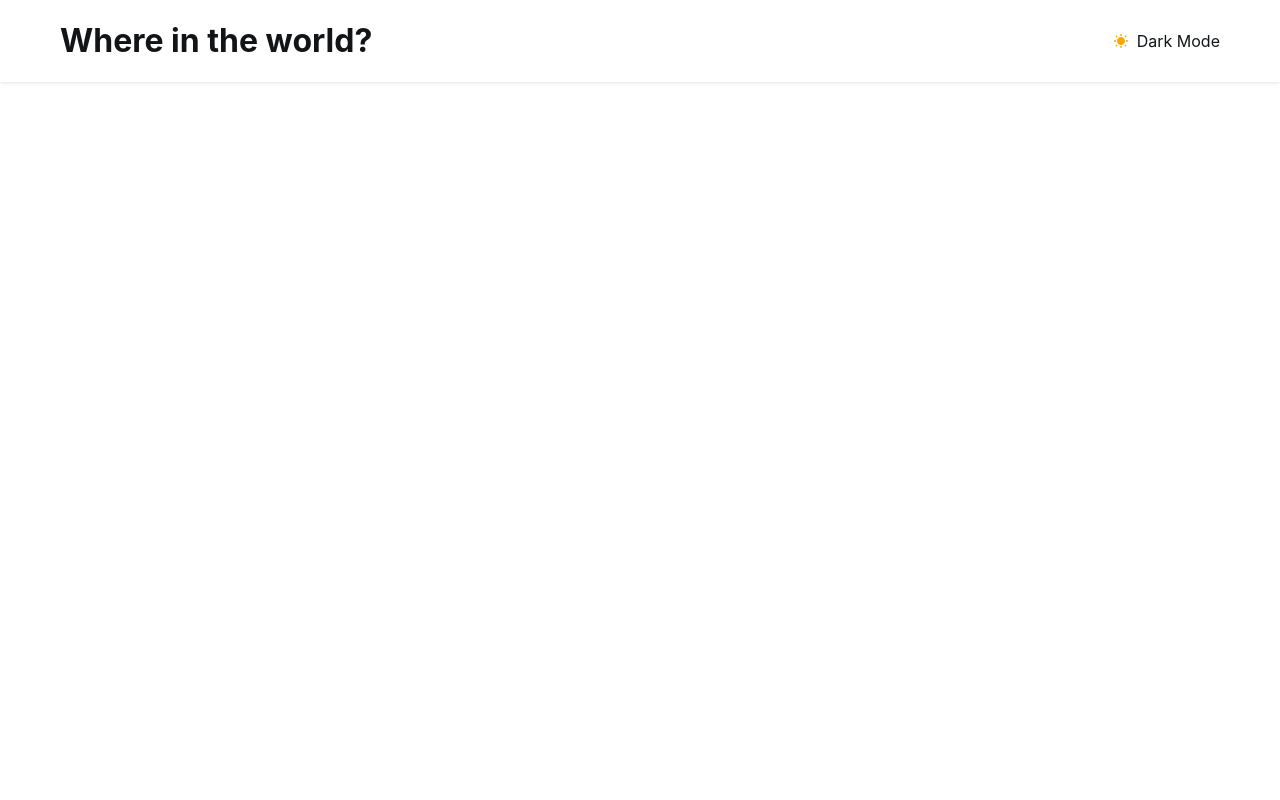
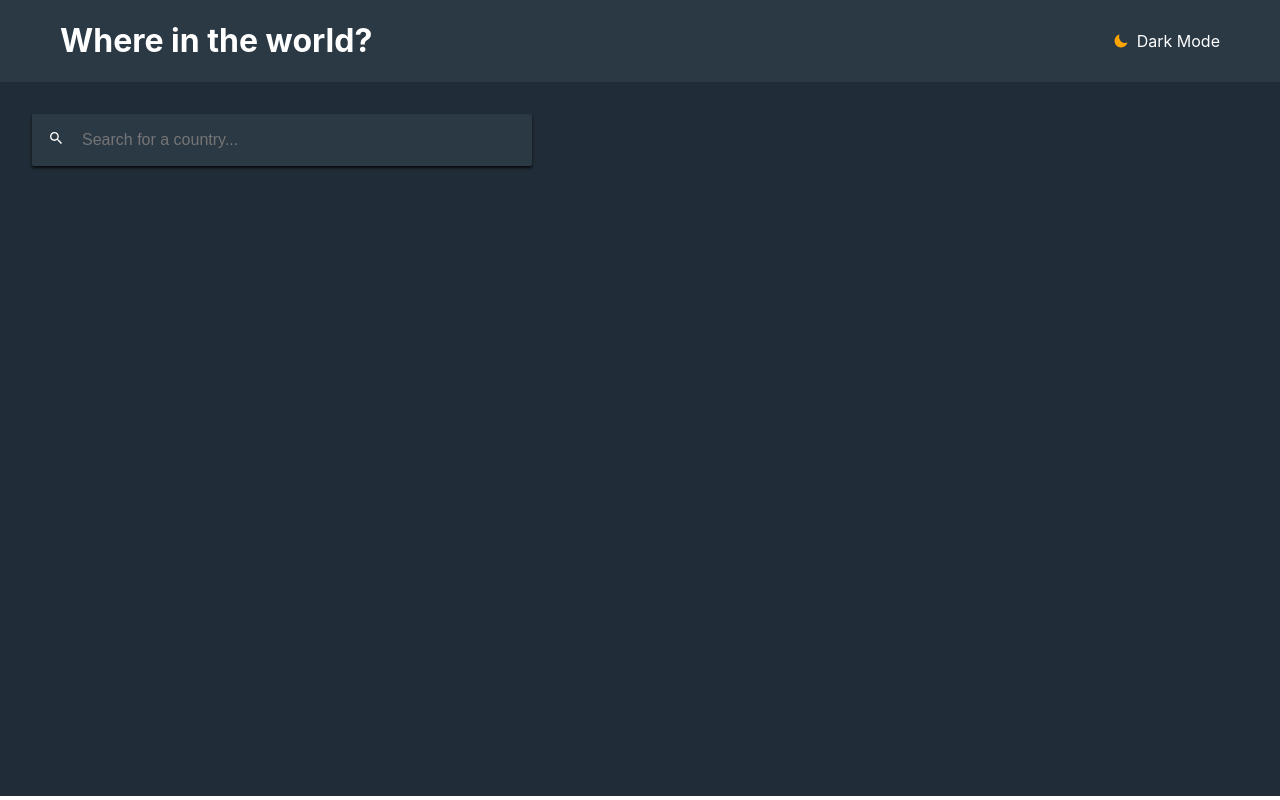
Before and after one commit to TishG/rest-countries-api, a React (Create React App) app: page / in a window 1280 px wide. Built offline with nearby package versions, Linux system fonts and the light colour scheme; no server answers.

Commit message:
add search component

```diff
--- a/src/App.css
+++ b/src/App.css
@@ -1,38 +1,5 @@
-.App {
-  text-align: center;
+.App main {
+  padding: 2em;
+  /* background-color: orange; */
+  height: calc(100vh - 85.38px);
 }
-
-.App-logo {
-  height: 40vmin;
-  pointer-events: none;
-}
-
-@media (prefers-reduced-motion: no-preference) {
-  .App-logo {
-    animation: App-logo-spin infinite 20s linear;
-  }
-}
-
-.App-header {
-  background-color: #282c34;
-  min-height: 100vh;
-  display: flex;
-  flex-direction: column;
-  align-items: center;
-  justify-content: center;
-  font-size: calc(10px + 2vmin);
-  color: white;
-}
-
-.App-link {
-  color: #61dafb;
-}
-
-@keyframes App-logo-spin {
-  from {
-    transform: rotate(0deg);
-  }
-  to {
-    transform: rotate(360deg);
-  }
-}
--- a/src/App.js
+++ b/src/App.js
@@ -5,10 +5,26 @@ import { fetchCountries } from "./redux/actionCreators";
 
 //components
 import Header from "./components/Header";
+import Search from "./components/Search";
 
-const App = ({ loading, fetchCountries, countries }) => {
+// ### Neutral
+
+// - Dark Blue (Dark Mode Elements): hsl(209, 23%, 22%)
+// - Very Dark Blue (Dark Mode Background): hsl(207, 26%, 17%)
+// - Very Dark Blue (Light Mode Text): hsl(200, 15%, 8%)
+// - Dark Gray (Light Mode Input): hsl(0, 0%, 52%)
+// - Very Light Gray (Light Mode Background): hsl(0, 0%, 98%)
+// - White (Dark Mode Text & Light Mode Elements): hsl(0, 0%, 100%)
+
+const App = ({ loading, fetchCountries, countries, mode }) => {
   console.log(loading);
   console.log(countries);
+  const mainBackgroundColorLight = {
+    backgroundColor: "hsl(0, 0%, 98%)"
+  };
+  const mainBackgroundColorDark = {
+    backgroundColor: "hsl(207, 26%, 17%)"
+  };
 
   useEffect(() => {
     fetchCountries();
@@ -16,6 +32,15 @@ const App = ({ loading, fetchCountries, countries }) => {
   return (
     <div className="App">
       <Header />
+      <main
+        style={
+          mode === "light" ? mainBackgroundColorLight : mainBackgroundColorDark
+        }
+      >
+        <section className="app-search-container">
+          <Search />
+        </section>
+      </main>
     </div>
   );
 };
@@ -23,6 +48,8 @@ const App = ({ loading, fetchCountries, countries }) => {
 const mapStateToProps = state => {
   return {
     loading: state.loading,
+    countries: state.countries,
+    mode: state.mode,
     countries: state.countries
   };
 };
--- a/src/components/Header.js
+++ b/src/components/Header.js
@@ -1,4 +1,4 @@
-import React, { useEffect } from "react";
+import React from "react";
 import "./Header.css";
 import { connect } from "react-redux";
 
--- a/src/components/Search.css
+++ b/src/components/Search.css
@@ -0,0 +1,21 @@
+.search {
+  padding: 1em;
+  max-width: 500px;
+  border-radius: 2px;
+}
+
+.search .input-container {
+  width: inherit;
+  display: flex;
+}
+
+.search .input-container ion-icon {
+  padding-right: 1em;
+}
+
+.search .input-container input {
+  width: 400px;
+  border: none;
+  font-size: 16px;
+  background-color: transparent;
+}
--- a/src/components/Search.js
+++ b/src/components/Search.js
@@ -0,0 +1,48 @@
+import React from "react";
+import "./Search.css";
+import { connect } from "react-redux";
+
+const Search = ({ mode }) => {
+  const searchStylesLight = {
+    backgroundColor: "hsl(0, 0%, 100%)",
+    color: "hsl(200, 15%, 8%)",
+    boxShadow: "0px 2px 3px #eee"
+  };
+  const searchStylesDark = {
+    backgroundColor: "hsl(209, 23%, 22%)",
+    color: "hsl(0, 0%, 100%)",
+    boxShadow: "0px 2px 3px rgba(0,0,0,0.8)"
+  };
+
+  return (
+    <form
+      className="search"
+      style={mode === "light" ? searchStylesLight : searchStylesDark}
+    >
+      <div
+        className="input-container"
+        /* style={mode === "light" ? searchStylesLight : searchStylesDark} */
+      >
+        <ion-icon
+          name="search"
+          style={
+            mode === "light"
+              ? { color: searchStylesLight.color }
+              : { color: searchStylesDark }
+          }
+        ></ion-icon>
+        <input type="text" placeholder="Search for a country..." />
+      </div>
+    </form>
+  );
+};
+
+const mapStateToProps = state => {
+  return {
+    mode: state.mode
+  };
+};
+
+const mapDispatchToProps = {};
+
+export default connect(mapStateToProps, mapDispatchToProps)(Search);
--- a/src/redux/rootReducer.js
+++ b/src/redux/rootReducer.js
@@ -5,7 +5,7 @@ const initialState = {
   error: "",
   search: "",
   filter: "",
-  mode:"light",
+  mode:"dark",
   countries: []
 };
 export const rootReducer = (state = initialState, action) => {
```
